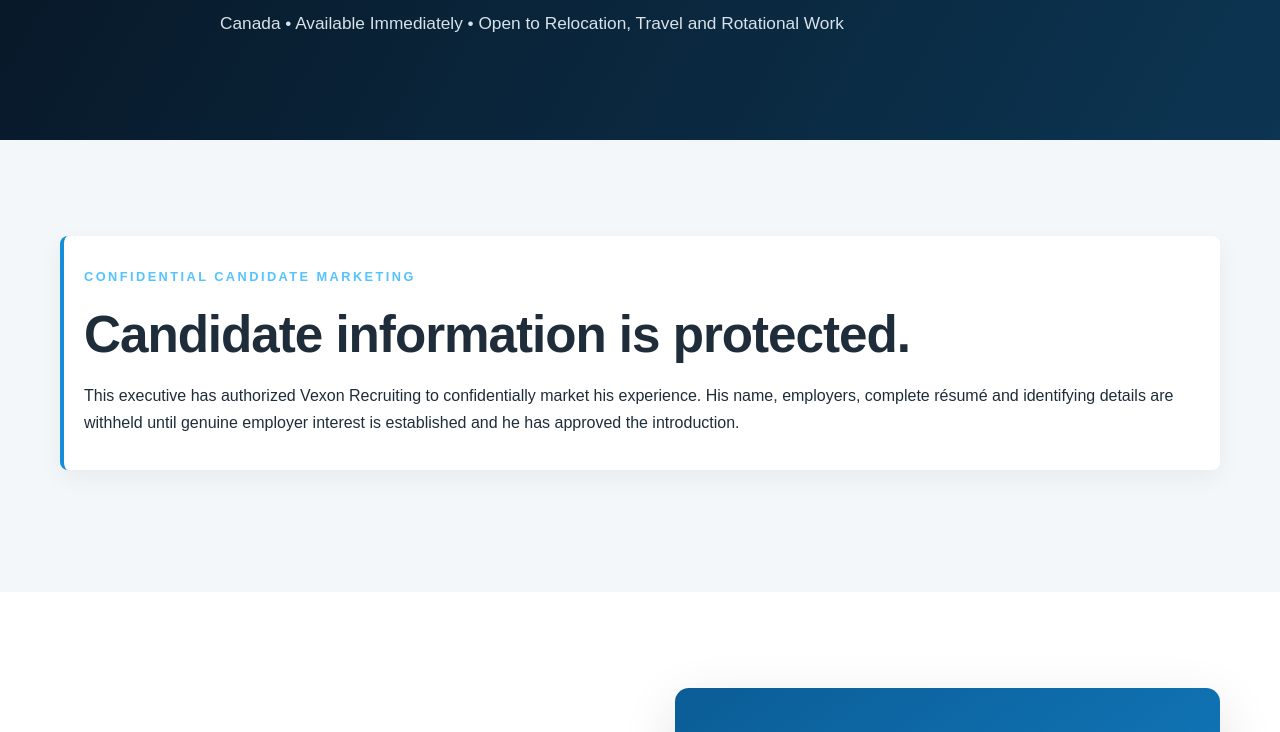
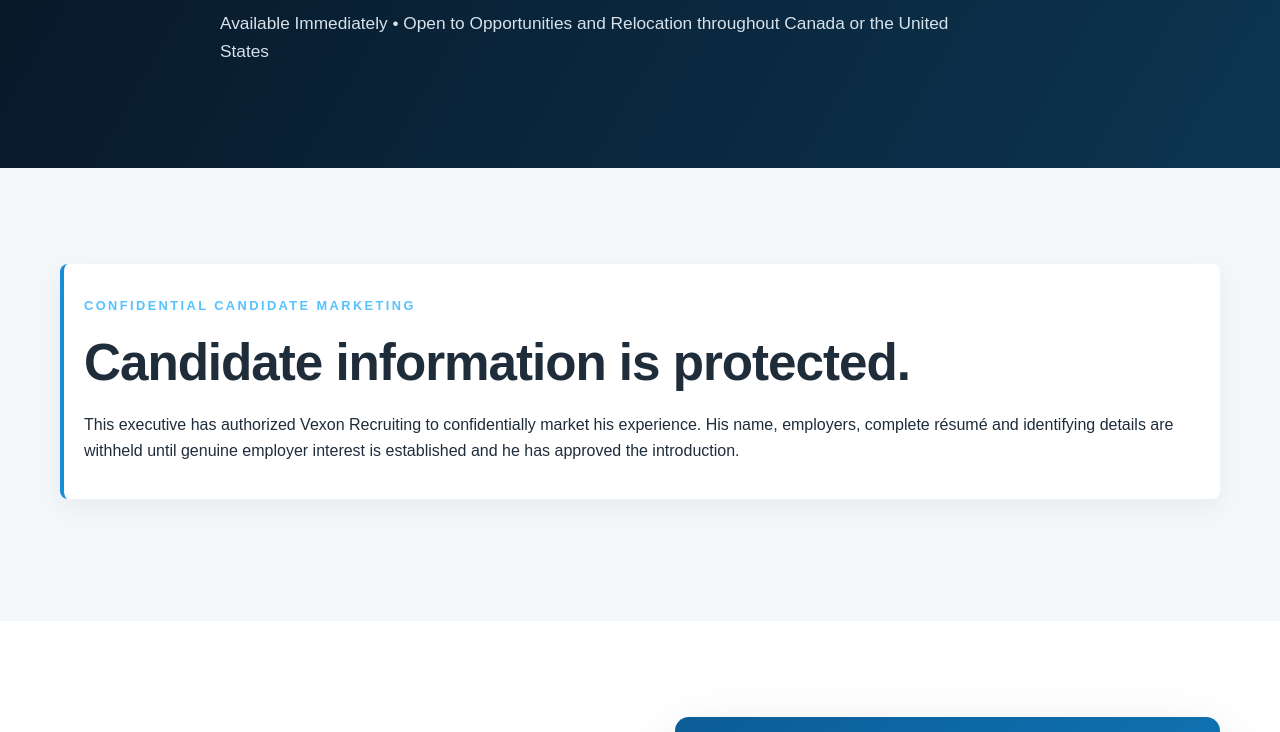
Before and after one commit to vexonrecruiting-cloud/vexon-recruiting-website, a plain HTML site: page senior-mining-executive.html in a window 1280 px wide. Shown: the part 679-1411 px from the top of the page. Drawn offline with Linux system fonts and the light colour scheme.

Commit message:
Add files via upload

```diff
--- a/senior-mining-executive.html
+++ b/senior-mining-executive.html
@@ -20,7 +20,7 @@
 <body>
 <header class="site-header"><div class="container nav-wrap"><a class="brand" href="index.html"><img src="assets/vexon-logo.png" alt="Vexon Recruiting"></a><button class="menu-toggle" type="button" aria-label="Open navigation menu" aria-expanded="false">☰</button><nav class="nav"><a href="index.html">Home</a><a href="employers.html">Employers</a><a href="candidates.html">Candidates</a><a href="industries.html">Industries</a><a href="opportunities.html">Opportunities</a><a href="insights.html">Insights</a><a class="active" href="talent.html">Featured Talent</a><a href="about.html">About</a><a class="nav-cta" href="contact.html">Contact</a></nav></div></header>
 <main>
-<section class="page-hero"><div class="container narrow"><p class="kicker">Featured Talent · Confidential Executive Candidate #004</p><h1>Senior Mining Executive &amp; Professional Engineer</h1><p class="lead">Canada • Available Immediately • Open to Relocation, Travel and Rotational Work</p></div></section>
+<section class="page-hero"><div class="container narrow"><p class="kicker">Featured Talent · Confidential Executive Candidate #004</p><h1>Senior Mining Executive &amp; Professional Engineer</h1><p class="lead">Available Immediately • Open to Opportunities and Relocation throughout Canada or the United States</p></div></section>
 
 <section class="section alt"><div class="container"><div class="notice-box"><p class="kicker">Confidential Candidate Marketing</p><h2>Candidate information is protected.</h2><p>This executive has authorized Vexon Recruiting to confidentially market his experience. His name, employers, complete résumé and identifying details are withheld until genuine employer interest is established and he has approved the introduction.</p></div></div></section>
 
@@ -30,7 +30,7 @@
 
 <section class="section"><div class="container"><div class="two-col"><div><p class="kicker">Sector Experience</p><h2>Mining and industrial leadership</h2><ul class="checks"><li>Mining and mineral processing</li><li>Open-pit and underground operations</li><li>Operational turnarounds</li><li>Major capital projects</li><li>Safety-critical industrial operations</li></ul></div><div class="panel dark"><p class="kicker">Target Positions</p><h2>Executive opportunities</h2><ul class="checks"><li>Chief Executive Officer</li><li>President</li><li>Chief Operating Officer</li><li>Vice President, Operations</li><li>Vice President / General Manager</li><li>Senior Project Leadership</li></ul></div></div></div></section>
 
-<section class="section alt"><div class="container"><div class="panel blue"><p class="kicker">Availability and Mobility</p><h2>Available immediately and open to the right organization.</h2><div class="specialty-grid"><span>Canada-wide opportunities</span><span>Relocation throughout Canada</span><span>Travel and rotational work</span><span>Major-project assignments</span><span>Long-term leadership mandate</span><span>Selected U.S. opportunities</span><span>Employer-supported U.S. work authorization required</span><span>Immediate availability</span></div></div></div></section>
+<section class="section alt"><div class="container"><div class="panel blue"><p class="kicker">Availability and Mobility</p><h2>Available immediately and open to the right organization.</h2><div class="specialty-grid"><span>Canada-wide opportunities</span><span>Relocation throughout Canada or the United States</span><span>Travel and rotational work</span><span>Major-project assignments</span><span>Long-term leadership mandate</span><span>Employer-supported U.S. work authorization required</span><span>Immediate availability</span></div></div></div></section>
 
 <section class="section"><div class="container narrow"><div class="notice-box"><p class="kicker">Confidential Representation</p><h2>Every introduction requires candidate approval.</h2><p>Vexon Recruiting will first qualify the employer, position and leadership requirements. The candidate’s identity, employment history and complete résumé will only be shared after genuine interest has been established and the candidate has approved the specific introduction.</p></div></div></section>
 
```
